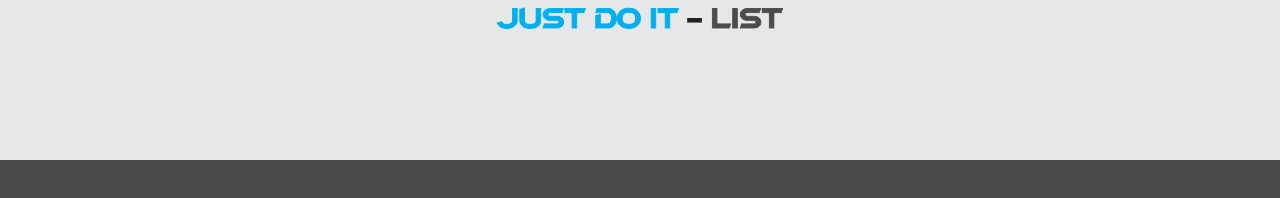
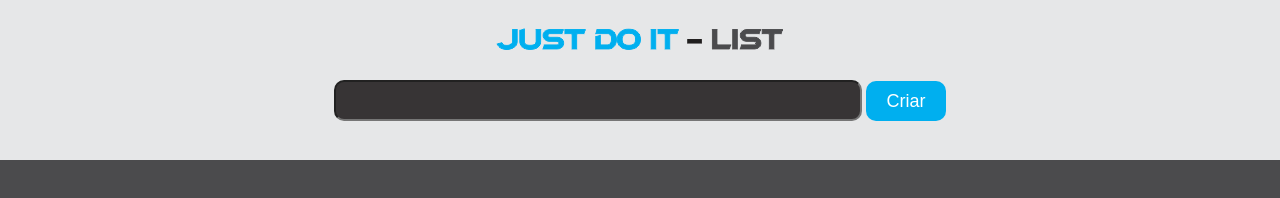
Before and after one commit to SergioTEC/to-do-list, a plain HTML site: page index.html in a window 1280 px wide. Drawn offline with Linux system fonts and the light colour scheme.

Commit message:
Ajustando o CSS

```diff
--- a/estilo.css
+++ b/estilo.css
@@ -1,18 +1,35 @@
 body {
     margin: 0;
+    display: flex;
+    flex-direction: column;
 }
 
-h1 {
-    margin: 0;
-    text-align: center;
+#criar {
+    color: white;
+    width: 80px;
+    height: 40px;
+    background-color: #00AFEF;
+    border: 0;
+    border-radius: 10px;
+    font: 18px Arial;
+}
+
+#txtInput {
+    width: 520px;
+    height: 35px;
+    color: #E6E7E8;
+    background-color: #373435;
+    border-radius: 10px;
+    font: 20px Arial;
 }
 
 header {
     background: #E6E7E8;
-    height: 20vh;
+    flex: 0 0 20vh;
+    text-align: center;
 }
 
 main {
     background: #4B4B4D;
-    height: 80vh;
+    flex: 0 0 80vh;
 }
--- a/index.html
+++ b/index.html
@@ -11,6 +11,10 @@
             <h1>
                 <img src="/contents/justdoitlistlogo.png" alt="justdoitlistlogo">
             </h1>
+            <p>
+                <input type="text" name="txtInput" id="txtInput">
+                <button name="criar" id="criar">Criar</button>
+            </p>
         </header>
         <main>
 
```
